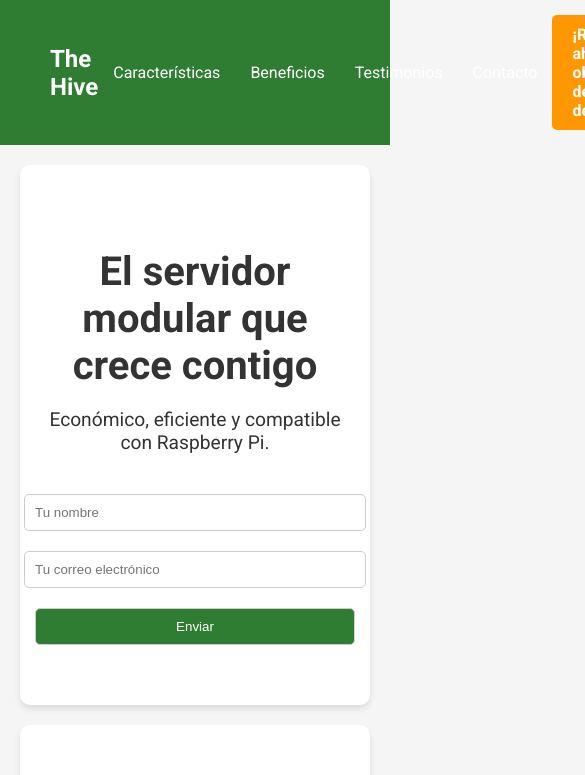
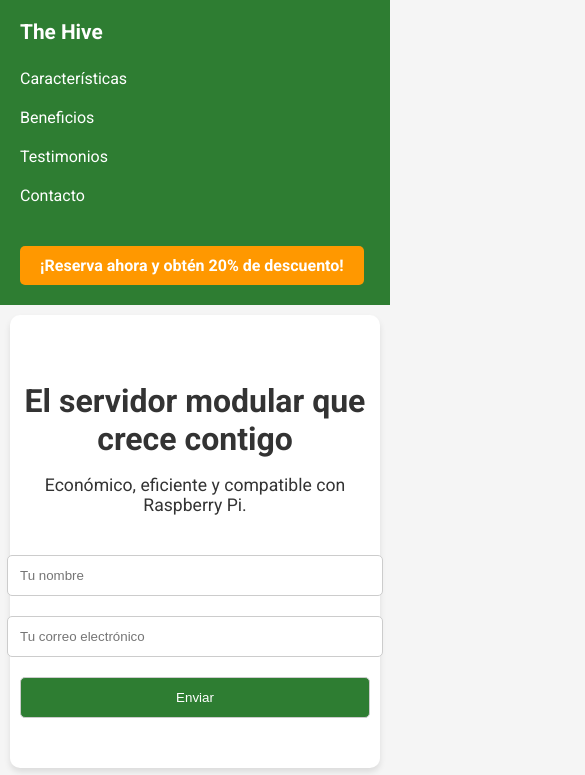
Before and after one commit to holly171296/thehive, a plain HTML site: page index.html in a window 390 px wide. Shown: the top 775 px of the page, 585 px wide, since content can reach past the window. Drawn offline with Linux system fonts and the light colour scheme.

Commit message:
Update styles.css

```diff
--- a/styles.css
+++ b/styles.css
@@ -97,12 +97,13 @@ nav ul li a {
     background-color: #1b5e20;
 }
 
+/* Secciones */
 section {
     padding: 40px 50px;
-    background-color: #fff;
     margin: 20px;
     border-radius: 10px;
     box-shadow: 0px 4px 6px rgba(0, 0, 0, 0.1);
+    background-color: #fff;
 }
 
 section h2 {
@@ -110,6 +111,12 @@ section h2 {
     margin-bottom: 20px;
 }
 
+/* Fondo gris claro para secciones específicas */
+#caracteristicas, #beneficios, #faq {
+    background-color: #f4f4f4;
+}
+
+/* Estilos para las listas en las secciones */
 section ul {
     list-style: none;
     padding: 0;
@@ -120,6 +127,20 @@ section ul li {
     margin: 10px 0;
 }
 
+/* Fondo de color suave para testimonios */
+#testimonios {
+    background-color: #f0f7f3;
+    border: 1px solid #ddd;
+    border-radius: 10px;
+    box-shadow: 0px 4px 6px rgba(0, 0, 0, 0.1);
+}
+
+#testimonios blockquote {
+    font-style: italic;
+    margin: 10px 0;
+}
+
+/* Pie de página */
 footer {
     text-align: center;
     background-color: #333;
@@ -130,4 +151,70 @@ footer {
 
 footer a {
     color: #FF9800;
-    text-decoration:
+    text-decoration: none;
+    font-weight: 600;
+}
+
+footer a:hover {
+    text-decoration: underline;
+}
+
+/* Media Queries para dispositivos pequeños */
+@media screen and (max-width: 768px) {
+    header {
+        flex-direction: column;
+        align-items: flex-start;
+        padding: 20px;
+    }
+
+    .cta {
+        margin-top: 15px;
+    }
+
+    .hero h1 {
+        font-size: 2em;
+    }
+
+    .hero p {
+        font-size: 1.1em;
+    }
+
+    .subscription-form {
+        width: 100%;
+    }
+
+    section {
+        padding: 30px 20px;
+        margin: 10px;
+    }
+
+    footer {
+        font-size: 0.85em;
+    }
+}
+
+/* Media Queries para dispositivos muy pequeños */
+@media screen and (max-width: 480px) {
+    .logo {
+        font-size: 1.3em;
+    }
+
+    nav ul {
+        flex-direction: column;
+        align-items: flex-start;
+        margin-top: 15px;
+    }
+
+    nav ul li {
+        margin: 10px 0;
+    }
+
+    .hero {
+        padding: 40px 10px;
+    }
+
+    .subscription-form input,
+    .subscription-form button {
+        padding: 12px;
+    }
+}
```
